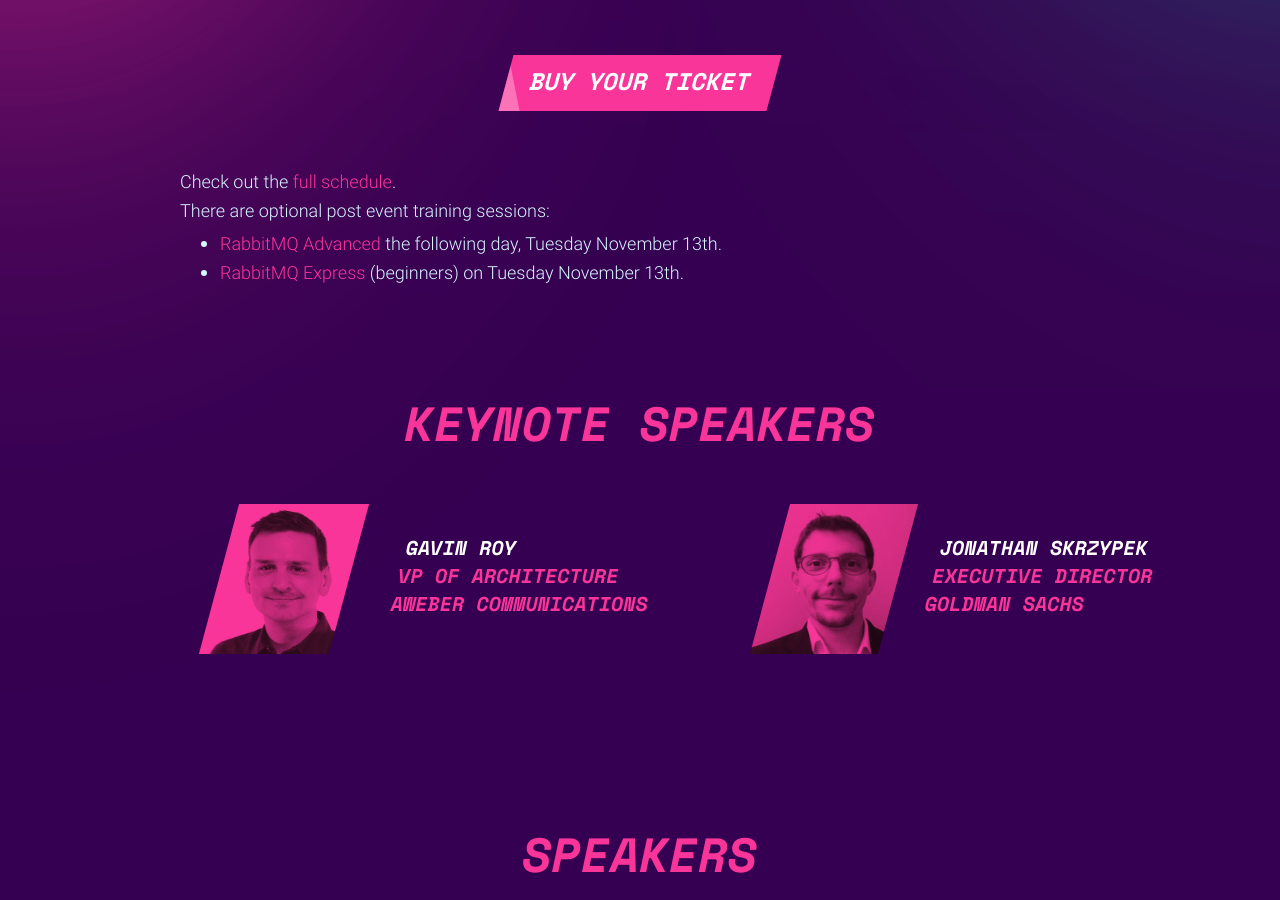
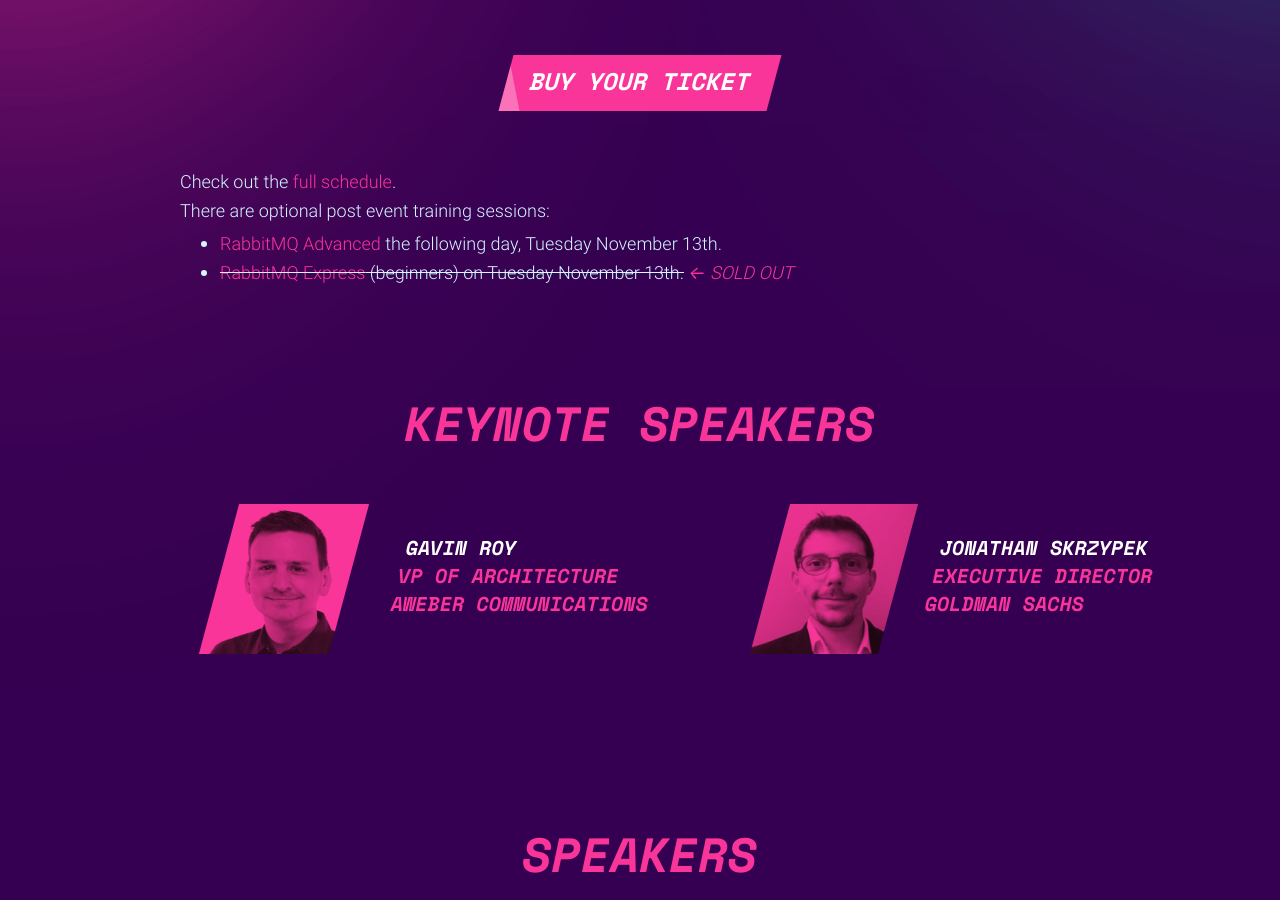
Before and after one commit to isabella232/rabbitmq-summit-1, a Jekyll site: the page built from index.html, in a window 1280 px wide and 900 px high, scrolled down 505 px. Built offline with Jekyll 4.4.1, drawn with Linux system fonts in a browser that asks for light colours; nearby versions of some CDN libraries; some web fonts are replaced; comment, search, counter and statistics services are not loaded; some of the changed text lies outside the part shown.

Commit message:
Emphasizing that RabbitMQ express beginners is sold out

```diff
--- a/index.html
+++ b/index.html
@@ -90,7 +90,7 @@ image: /img/og-frontpage.jpg
               </li>
             -->
               <li>
-                <a href="#express" class="pink">RabbitMQ Express</a> (beginners) on Tuesday November 13th.
+                <strike><a href="#express" class="pink">RabbitMQ Express</a> (beginners) on Tuesday November 13th.</strike> <em class="pink">&larr; SOLD OUT</em>
               </li>
             </ul>
           </div>
@@ -396,9 +396,7 @@ image: /img/og-frontpage.jpg
             </ul>
             <p class="editable text-sm">Go from Zero to Hero and subscribe now!</p>
             <div class="text-lg-center">
-              <label class="button-lines-wrap mt-4 text-center text-sm-left text-lg-center">
-                <a class="call-for-talks btn btn-primary text-uppercase big-space-mono editable" href="https://www.eventbrite.com/e/rabbitmq-summit-tickets-45597419108#tickets" target="_blank">Subscribe Now</a>
-              </label>
+              <h4 class="text-uppercase big-space-mono text-primary mt-5 text-sm-left text-lg-center editable"><em>SOLD OUT</em></h4>
             </div>
           </div>
         </div>
```
